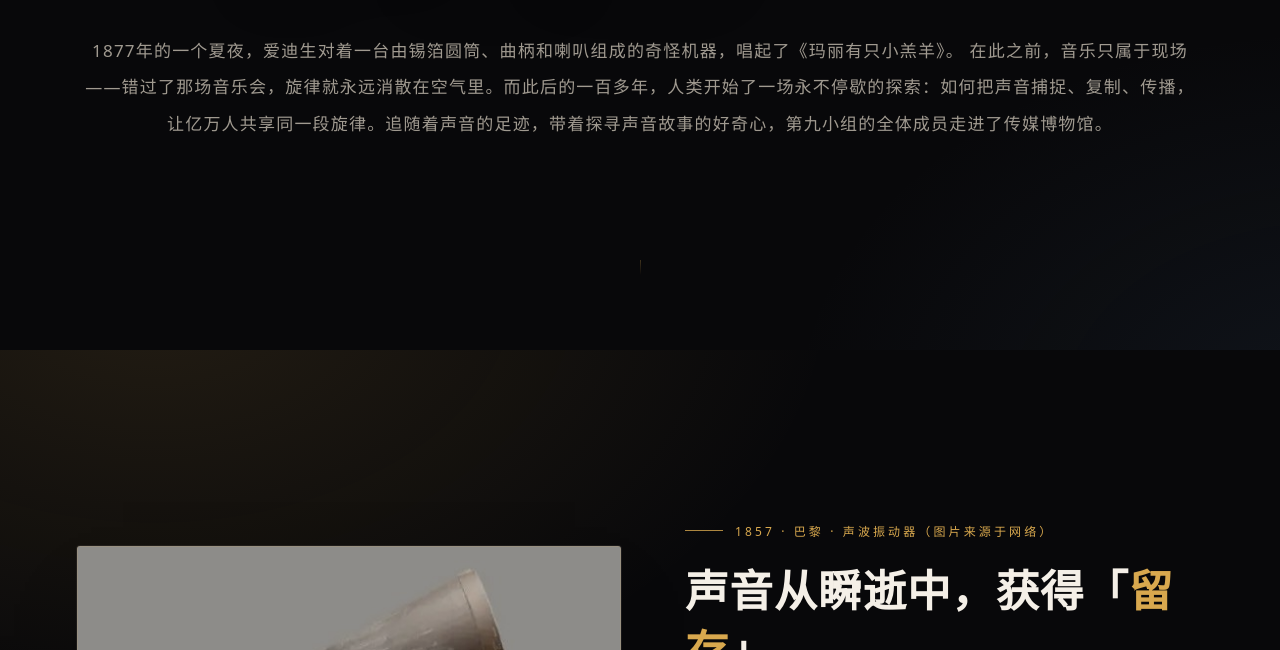
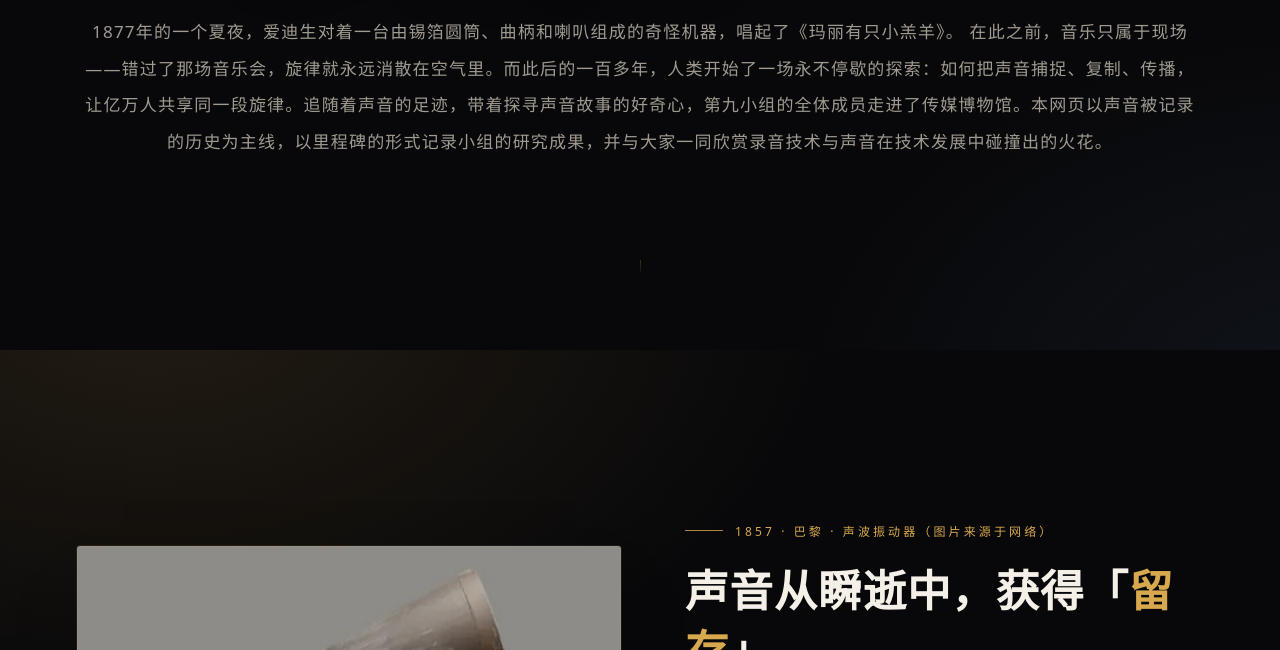
Before and after one commit to MillerHeinrich/recording_history_h5, a plain HTML site: page index.html in a window 1280 px wide. Shown: the part 450-1100 px from the top of the page. Drawn offline with nearby package versions, Linux system fonts and the light colour scheme.

Commit message:
Update index.html

```diff
--- a/index.html
+++ b/index.html
@@ -1039,7 +1039,7 @@
   </div>
   <p class="hero-sub">
     1877年的一个夏夜，爱迪生对着一台由锡箔圆筒、曲柄和喇叭组成的奇怪机器，唱起了《玛丽有只小羔羊》。
-在此之前，音乐只属于现场——错过了那场音乐会，旋律就永远消散在空气里。而此后的一百多年，人类开始了一场永不停歇的探索：如何把声音捕捉、复制、传播，让亿万人共享同一段旋律。追随着声音的足迹，带着探寻声音故事的好奇心，第九小组的全体成员走进了传媒博物馆。
+在此之前，音乐只属于现场——错过了那场音乐会，旋律就永远消散在空气里。而此后的一百多年，人类开始了一场永不停歇的探索：如何把声音捕捉、复制、传播，让亿万人共享同一段旋律。追随着声音的足迹，带着探寻声音故事的好奇心，第九小组的全体成员走进了传媒博物馆。本网页以声音被记录的历史为主线，以里程碑的形式记录小组的研究成果，并与大家一同欣赏录音技术与声音在技术发展中碰撞出的火花。
   </p>
   <div class="scroll-hint">
     <span></span>
```
